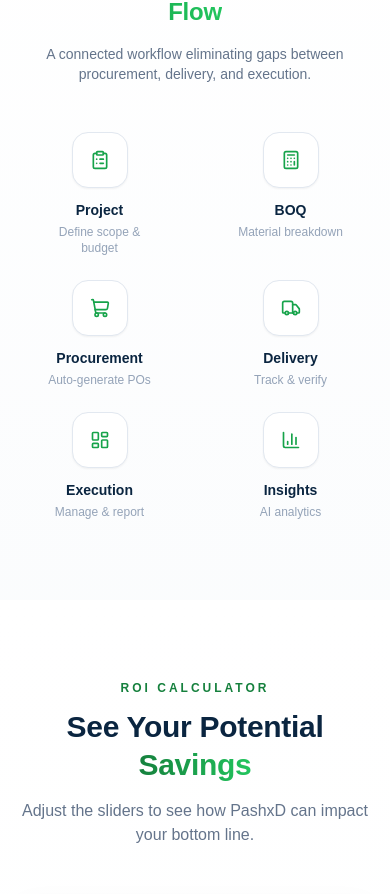
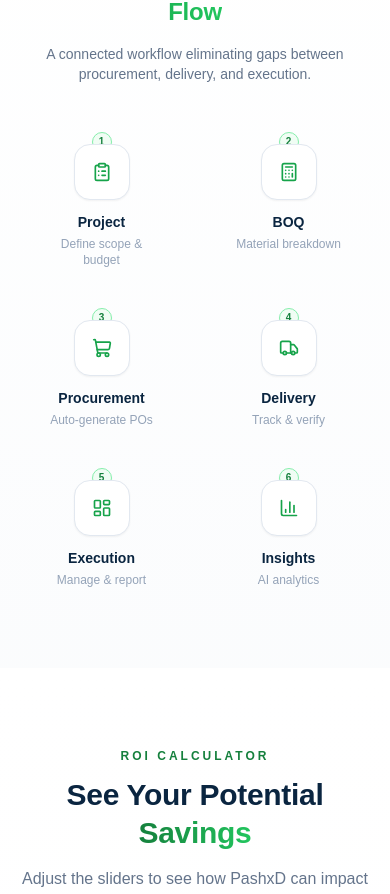
Before and after one commit to PachXX/pashxd-frontend, a React app: page / in a window 390 px wide. Shown: the part 5870-6764 px from the top of the page. Built offline with nearby package versions, Linux system fonts and the light colour scheme; the HTML template or start-up script is replaced by a standard one.

Commit message:
fix: improve HowItWorks mobile layout and connector dot bug

```diff
--- a/src/components/landing/HowItWorks.jsx
+++ b/src/components/landing/HowItWorks.jsx
@@ -19,6 +19,20 @@ const steps = [
   { icon: BarChart3, title: "Insights", desc: "AI analytics" },
 ];
 
+const iconBoxClass = `
+  relative z-10
+  w-14 h-14 md:w-16 md:h-16
+  rounded-2xl
+  bg-white
+  border border-slate-200
+  flex items-center justify-center
+  shadow-sm
+  transition-all duration-300
+  group-hover:-translate-y-3
+  group-hover:shadow-[0_15px_40px_rgba(22,163,74,0.25)]
+  group-hover:border-green-400/40
+`;
+
 export default function HowItWorks() {
   const ref = useScrollReveal();
 
@@ -37,46 +51,40 @@ export default function HowItWorks() {
               in One Flow
             </span>
           </h2>
-
           <p className="text-sm md:text-base text-slate-500">
             A connected workflow eliminating gaps between procurement,
             delivery, and execution.
           </p>
         </div>
 
-        {/* FLOW LINE */}
+        {/* FLOW */}
         <div className="relative">
 
-          {/* Animated gradient line */}
-          <div className="hidden md:block absolute top-10 left-[5%] right-[5%] h-[3px] rounded-full bg-gradient-to-r from-green-200 via-green-400 to-green-200 opacity-40" />
+          {/* Desktop horizontal gradient line — aligned to icon center (top-8 = 32px = half of h-16) */}
+          <div className="hidden md:block absolute top-8 left-[calc(8.33%+28px)] right-[calc(8.33%+28px)] h-[3px] rounded-full bg-gradient-to-r from-green-200 via-green-400 to-green-200 opacity-40" />
 
-          <div className="grid grid-cols-2 sm:grid-cols-3 md:grid-cols-6 gap-6 md:gap-8">
+          <div className="grid grid-cols-2 sm:grid-cols-3 md:grid-cols-6 gap-x-4 gap-y-10 md:gap-8">
 
-            {steps.map((step, i) => (
+            {steps.map((step, i) => {
+              const isLast = i === steps.length - 1;
+
+              return (
                 <div
                   key={step.title}
-                className="flex flex-col items-center text-center group relative"
+                  className="flex flex-col items-center text-center group relative pt-3 md:pt-0"
                 >
-
                   {/* GLOW BACKGROUND */}
                   <div className="absolute w-20 h-20 bg-green-400/10 rounded-full blur-2xl opacity-0 group-hover:opacity-100 transition duration-500" />
 
+                  {/* Step number badge — mobile & tablet only, gives sequential context in grid layout */}
+                  <div className="md:hidden absolute top-0 left-1/2 -translate-x-1/2 w-5 h-5 rounded-full bg-green-50 border border-green-300 flex items-center justify-center shadow-sm">
+                    <span className="text-[10px] font-bold text-green-700 leading-none">
+                      {i + 1}
+                    </span>
+                  </div>
+
                   {/* ICON */}
-                <div
-                  className="
-                    relative z-10
-                    w-14 h-14 md:w-16 md:h-16
-                    rounded-2xl
-                    bg-white
-                    border border-slate-200
-                    flex items-center justify-center
-                    shadow-sm
-                    transition-all duration-300
-                    group-hover:-translate-y-3
-                    group-hover:shadow-[0_15px_40px_rgba(22,163,74,0.25)]
-                    group-hover:border-green-400/40
-                  "
-                >
+                  <div className={iconBoxClass}>
                     <step.icon className="h-5 w-5 md:h-6 md:w-6 text-[#16A34A]" />
                   </div>
 
@@ -84,16 +92,17 @@ export default function HowItWorks() {
                   <div className="mt-3 md:mt-4 font-semibold text-[#0A2540] text-sm">
                     {step.title}
                   </div>
-
-                <div className="text-xs text-slate-400 mt-1 max-w-[120px] group-hover:text-slate-600 transition">
+                  <div className="text-xs text-slate-400 mt-1 max-w-[110px] group-hover:text-slate-600 transition">
                     {step.desc}
                   </div>
 
-                {/* CONNECTOR DOT */}
-                <div className="hidden md:block absolute top-10 w-2 h-2 bg-green-400 rounded-full -right-2 opacity-60" />
-
+                  {/* Desktop connector dot — hidden on last step to avoid orphan dot */}
+                  {!isLast && (
+                    <div className="hidden md:block absolute top-8 w-2 h-2 bg-green-400 rounded-full -right-1 opacity-60" />
+                  )}
                 </div>
-            ))}
+              );
+            })}
 
           </div>
         </div>
```
Lines whose indentation alone changed are shown as unchanged.
